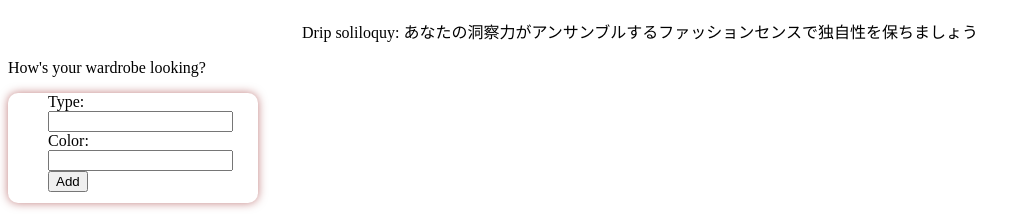
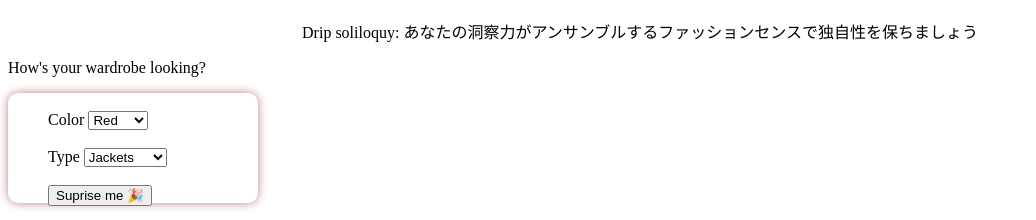
Before and after one commit to Kag3ra/dojodrip, a plain HTML site: page index.html in a window 1280 px wide. Shown: the part 61-281 px from the top of the page, without its empty margins (0-1036 px from the left). Drawn offline with Linux system fonts and the light colour scheme.

Commit message:
Lay some groundwork for generating outfits

```diff
--- a/index.html
+++ b/index.html
@@ -13,18 +13,86 @@
 
     <p>How's your wardrobe looking?</p>
     <div class="form-container">
-    <form id="form">
       <ul>
-        <li><label for="type">Type:</label></li>
-        <input type="text" id="type" name="type" />
-        <li><label for="color">Color:</label></li>
-        <input type="text" id="color" name="color" />
-        <button type="submit">Add</button>
+        <br />
+
+        <label>Color</label>
+        <select name="Namee" id="ok"></select>
+
+        <br />
+        <br />
+
+        <label>Type</label>
+        <select name="Namee" id="tt"></select>
+
+        <br />
+        <br />
+
+        <button id="genereate" onclick="shout()">Suprise me 🎉</button>
+
+        <br />
+        <br />
       </ul>
-    </form>
     </div>
+
     <h2>Clothing Catalogue</h2>
     <div id="catalogue"></div>
     <script src="rags.js"></script>
   </body>
+
+  <script>
+    let colors = ["Red", "Green", "Blue"];
+    let typez = [
+      "Jackets",
+      "Pants",
+      "Shoes",
+      "Tees",
+      "Shirts",
+      "Headwear",
+      "Shorts",
+      "Socks",
+      "Bags",
+    ];
+
+    // TODO 😎 Boss you will fill out
+    let outfitPairs = {
+      RedJackets: ["Burbey", "Test"],
+      RedPants: ["Khaki", "Track"],
+      RedShoes: ["Khaki", "Track"],
+    };
+
+    function seedColorsDropdown() {
+      let ok = document.getElementById("ok");
+
+      for (color of colors) {
+        ok.innerHTML += `<option value="${color}">${color}</option>`;
+      }
+    }
+
+    function seedType() {
+      let typeSection = document.getElementById("tt");
+
+      for (type of typez) {
+        typeSection.innerHTML += `<option>${type}</option>`;
+      }
+    }
+
+    // Add a submit event listener to the form
+    function shout() {
+      // Clear the form input values
+      let color = document.getElementById("ok").value;
+      let type = document.getElementById("tt").value;
+      let catalogue = document.getElementById("catalogue")
+
+      let outFits = outfitPairs[color + type];
+
+      // Update the catalogue
+      catalogue.innerHTML += `
+          <p>Picked Outfits 😏 : ${outFits.join(", ")}</p>
+        `;
+    }
+
+    seedColorsDropdown();
+    seedType();
+  </script>
 </html>
```
